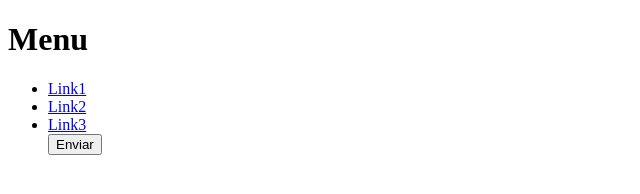
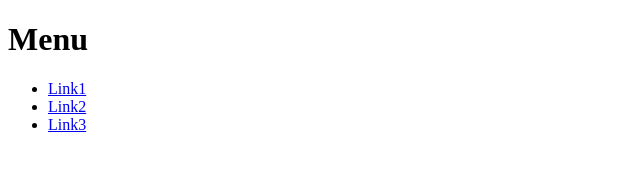
Before and after one commit to cristijung/Aula01-Git, a plain HTML site: page aula01/menu.html in a window 1280 px wide. Shown: the whole page, without its empty margins (0-640 px from the left). Drawn offline with Linux system fonts and the light colour scheme.

Commit message:
fix: remove botao

```diff
--- a/aula01/menu.html
+++ b/aula01/menu.html
@@ -12,7 +12,6 @@
       <li><a href="#">Link1</a></li>
       <li><a href="#">Link2</a></li>
       <li><a href="#">Link3</a></li>
-      <button>Enviar</button>
     </ul>
   </body>
 </html>
```
